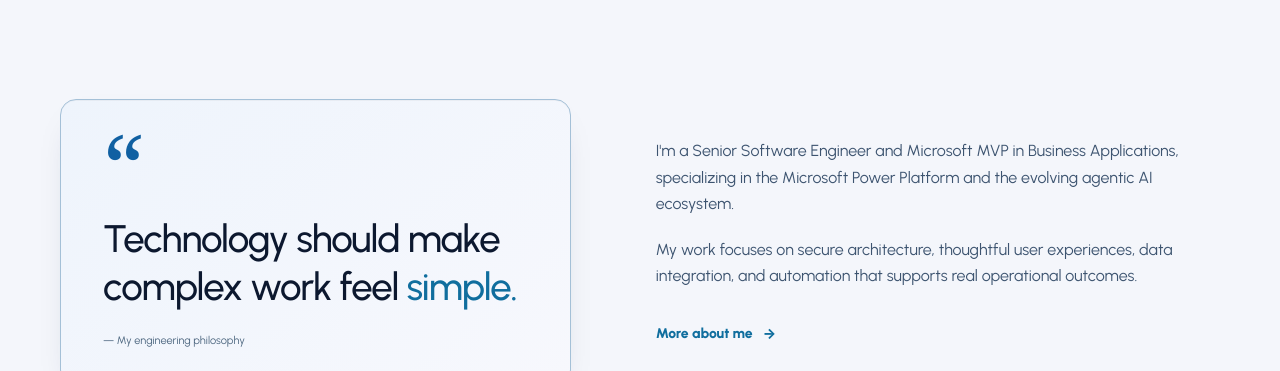
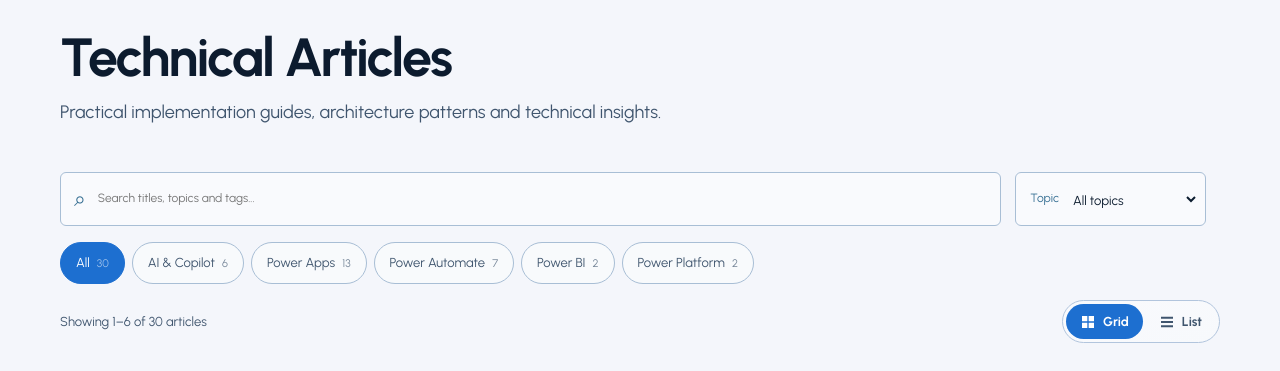
Before and after one commit to EssamShaaban-MVP/AI-and-PowerPlatform-Blogs, an Astro site: page / in a window 1280 px wide. Shown: the part 813-1184 px from the top of the page. Built offline with nearby package versions, Linux system fonts and the light colour scheme; Astro itself is replaced by a stand-in of ours; a web font is replaced by a local one.

Commit message:
Technical Articles heading, readable filter buttons, simpler header and home
- Home: "Technical Articles" title with subtitle underneath, tighter spacing under the hero
- Selected filter chips, Grid/List and page buttons: white text on blue in both themes
- Header: remove the "Let's connect" button
- Home: remove the Engineering philosophy block (it remains on About)

Co-Authored-By: Claude Sonnet 5.5 <noreply@anthropic.com>

```diff
--- a/src/components/SectionHeading.astro
+++ b/src/components/SectionHeading.astro
@@ -1,5 +1,5 @@
 ---
 const { eyebrow, title, subtitle, rightText } = Astro.props;
-const [num, label] = eyebrow.includes(' / ') ? eyebrow.split(' / ') : ['', eyebrow];
+const [num, label] = !eyebrow ? ['', ''] : eyebrow.includes(' / ') ? eyebrow.split(' / ') : ['', eyebrow];
 ---
-<div class="section-heading"><div><span class="eyebrow section-eyebrow">{num && <span class="section-num">{num}</span>}{label}</span><h2>{title}</h2>{subtitle && <p>{subtitle}</p>}</div>{rightText && <span class="section-side">{rightText}</span>}</div>
+<div class="section-heading"><div>{label && <span class="eyebrow section-eyebrow">{num && <span class="section-num">{num}</span>}{label}</span>}<h2>{title}</h2>{subtitle && <p>{subtitle}</p>}</div>{rightText && <span class="section-side">{rightText}</span>}</div>
--- a/src/layouts/Base.astro
+++ b/src/layouts/Base.astro
@@ -93,7 +93,6 @@ const verify = site.seo ?? {};
   <div class="header-bar"><header class="header container">
     <a class="brand" href={href('/')} aria-label="Essam Shaaban home"><BrandRobot /><span class="brand-text"><span class="brand-name">Essam Shaaban</span><span class="brand-role">Sr Software Engineer</span></span></a>
     <nav class="desktop-nav" aria-label="Primary navigation">{links.map(([name,path]) => <a href={href(path)} aria-current={isCurrent(path) ? 'page' : undefined}>{name}</a>)}</nav>
-    <a class="nav-cta" href={contactHref}>Let's connect <span aria-hidden="true">→</span></a>
     <button class="theme-toggle" type="button" aria-pressed="true" aria-label="Dark theme" title="Switch to light theme">
       <span class="tt-track" aria-hidden="true">
         <svg class="tt-end tt-end-sun" viewBox="0 0 24 24"><circle cx="12" cy="12" r="4"/><path d="M12 2.5v2.2M12 19.3v2.2M4.6 4.6l1.6 1.6M17.8 17.8l1.6 1.6M2.5 12h2.2M19.3 12h2.2M4.6 19.4l1.6-1.6M17.8 6.2l1.6-1.6"/></svg>
--- a/src/pages/index.astro
+++ b/src/pages/index.astro
@@ -36,10 +36,9 @@ const tags = [...new Set(posts.flatMap(p => p.data.tags))].sort((a, b) => a.loca
     </div>
   </div>
 </section>
-<section class="section container" id="about"><div class="about-grid"><div class="about-quote"><span class="quote-symbol">“</span><p>Technology should make complex work feel <em>simple.</em></p><div class="quote-foot">— My engineering philosophy</div></div><div class="about-copy"><p>I'm a Senior Software Engineer and Microsoft MVP in Business Applications, specializing in the Microsoft Power Platform and the evolving agentic AI ecosystem.</p><p>My work focuses on secure architecture, thoughtful user experiences, data integration, and automation that supports real operational outcomes.</p><a href={url('/about/')} class="text-link">More about me <span aria-hidden="true">→</span></a></div></div></section>
 
 <section class="section container" id="writing">
-  <SectionHeading eyebrow="01 / TECHNICAL WRITING" title="Power Platform & AI, in writing." subtitle="Hands-on guides and architecture notes from my blog on Power Apps, Power Automate, Dataverse and agentic AI."/>
+  <SectionHeading title="Technical Articles" subtitle="Practical implementation guides, architecture patterns and technical insights."/>
   <div class="blog-controls">
     <div class="blog-controls-row">
       <label class="blog-search"><span aria-hidden="true">⌕</span><input type="search" id="home-search" placeholder="Search titles, topics and tags..." aria-label="Search articles" /></label>
--- a/src/styles/pages.css
+++ b/src/styles/pages.css
@@ -149,3 +149,19 @@
 .brand .brand-role{font-size:11.5px}
 :root{scroll-padding-top:90px}
 @media(max-width:640px){.header,.header-bar .header{height:70px}}
+
+/* Technical Articles heading: larger title */
+#writing .section-heading h2{font-size:clamp(34px,4.2vw,54px);line-height:1.08;letter-spacing:-.035em;margin:0}
+#writing .section-heading>div{display:block}
+#writing .section-heading p{margin:12px 0 0;max-width:640px;justify-self:auto}
+
+/* Selected filter / layout / page buttons: bright blue with white text in both themes (readable on light and dark) */
+#writing .filter-button.active,.view-btn.active,.pg-btn.active{background:#1d6fd0;border-color:#1d6fd0;color:#fff}
+#writing .filter-button.active small{color:rgba(255,255,255,.8)}
+.view-btn.active svg{color:#fff}
+.view-btn:not(.active),.pg-btn{color:var(--text-1)}
+.view-btn:not(.active){color:var(--text-2)}
+.pg-btn.active{box-shadow:0 6px 16px -8px rgba(29,111,208,.8)}
+
+/* Technical Articles: sit closer to the hero (the generic section padding left a large gap above the title) */
+#writing.section{padding-top:clamp(28px,3.5vw,44px)}
```
